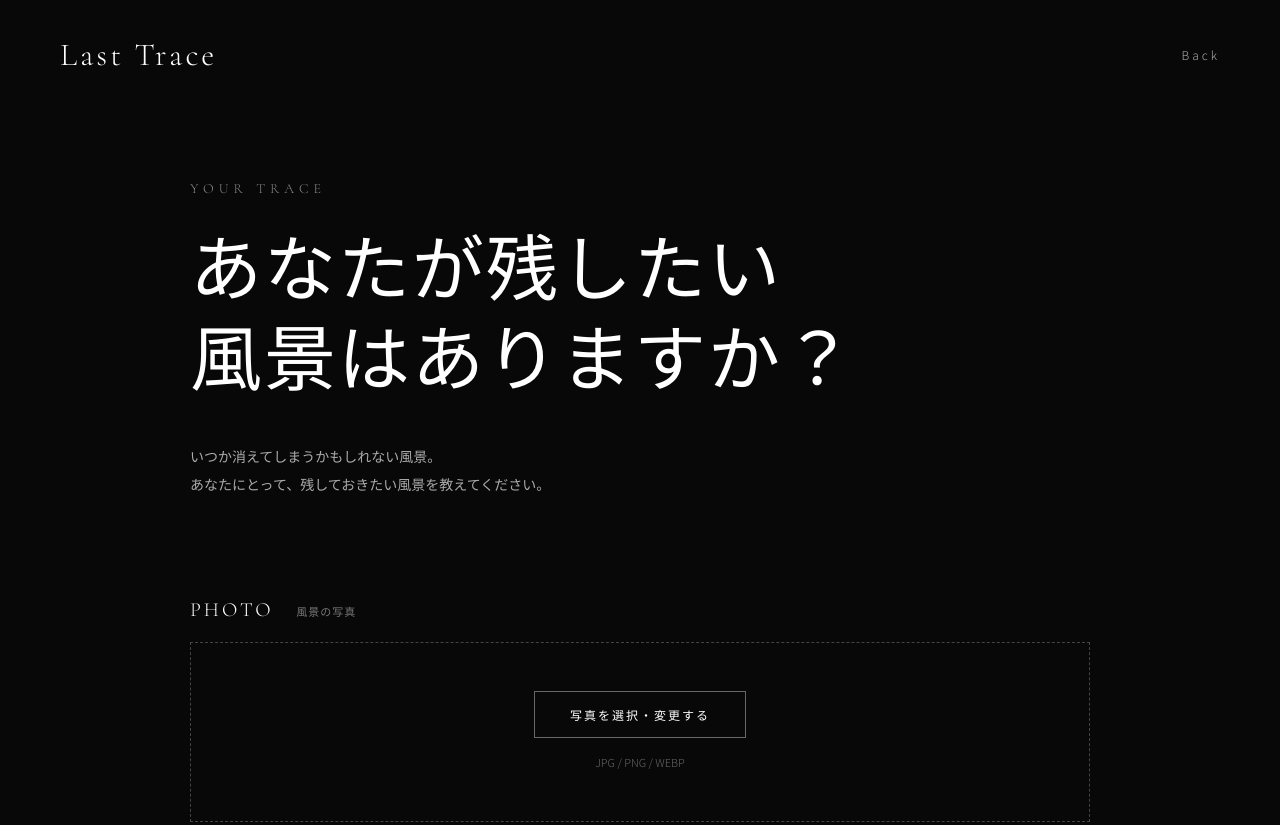
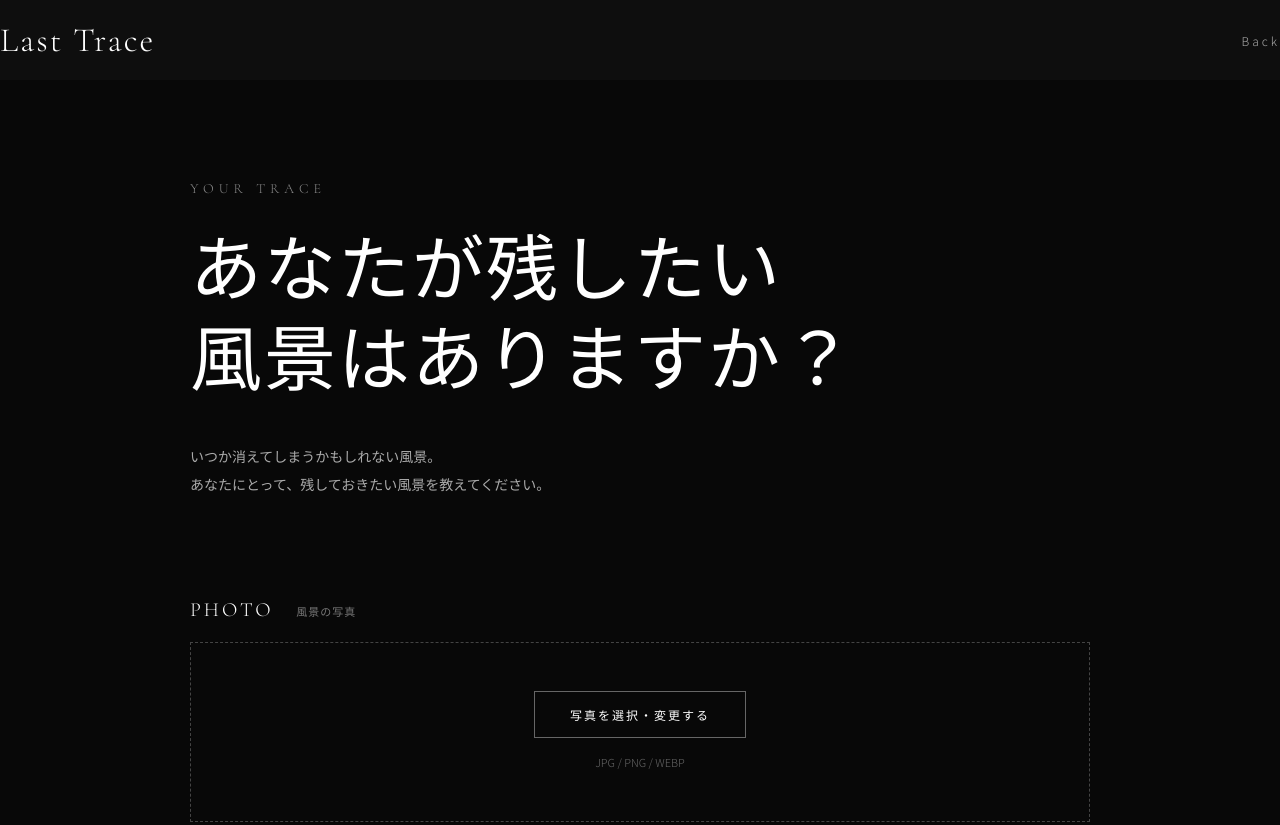
Before and after one commit to ohnaka-hiroaki/LastTrace, a plain HTML site: page submit.html in a window 1280 px wide. Shown: the top 825 px of the page. Drawn offline with nearby package versions, Linux system fonts and the light colour scheme.

Commit message:
Update submit-header styles in submit.css
Refactor submit-header styles and improve layout.

```diff
--- a/submit.css
+++ b/submit.css
@@ -42,24 +42,55 @@ body {
    Header
 ========================== */
 
+
+/* ==========================
+   Header
+========================== */
+
 .submit-header {
-
     position: fixed;
-
     top: 0;
     left: 0;
+    width: 100%;
+    height: 80px;
+    padding: 0;
+    display: flex;
+    justify-content: space-between;
+    align-items: center;
+    z-index: 1000;
 
-    width: 100%;
+    background: rgba(17, 17, 17, .82);
+    backdrop-filter: blur(14px);
+}
 
-    padding: 35px 60px;
+.submit-header .header-container {
+    width: min(90%, 1200px);
+    margin: auto;
+    display: flex;
+    justify-content: space-between;
+    align-items: center;
+}
 
-    display: flex;
+.submit-header .logo {
+    color: #ffffff;
+    text-decoration: none;
+    font-family: "Cormorant Garamond", serif;
+    font-size: 34px;
+    letter-spacing: 2px;
+}
 
-    justify-content: space-between;
+.submit-header .back-link {
+    color: #aaa;
+    text-decoration: none;
+    font-size: 12px;
+    letter-spacing: 3px;
+    transition: .3s;
+}
 
-    align-items: center;
+.submit-header .back-link:hover {
+    color: #ffffff;
+}
 
-    z-index: 10;
 
 }
 
```
